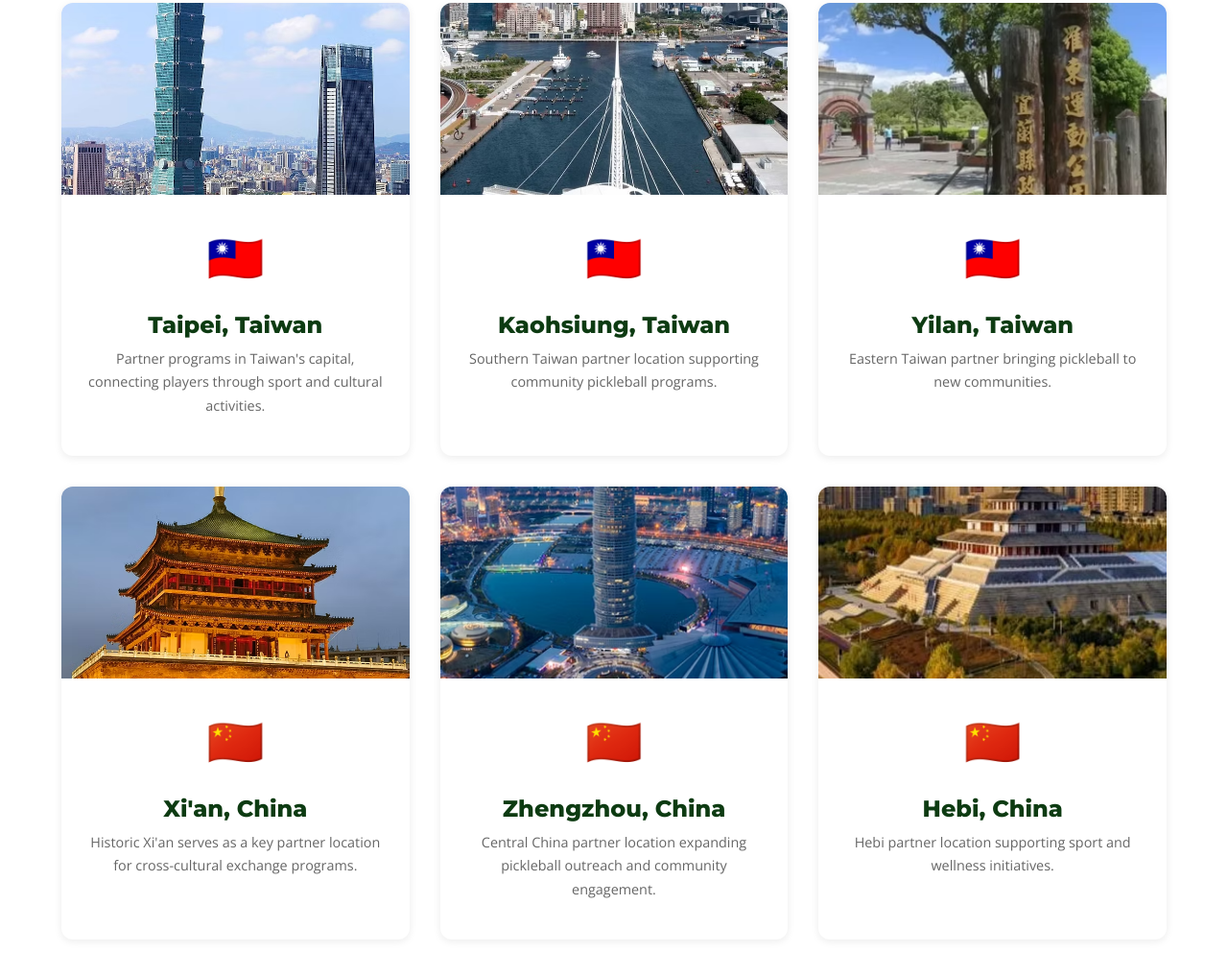
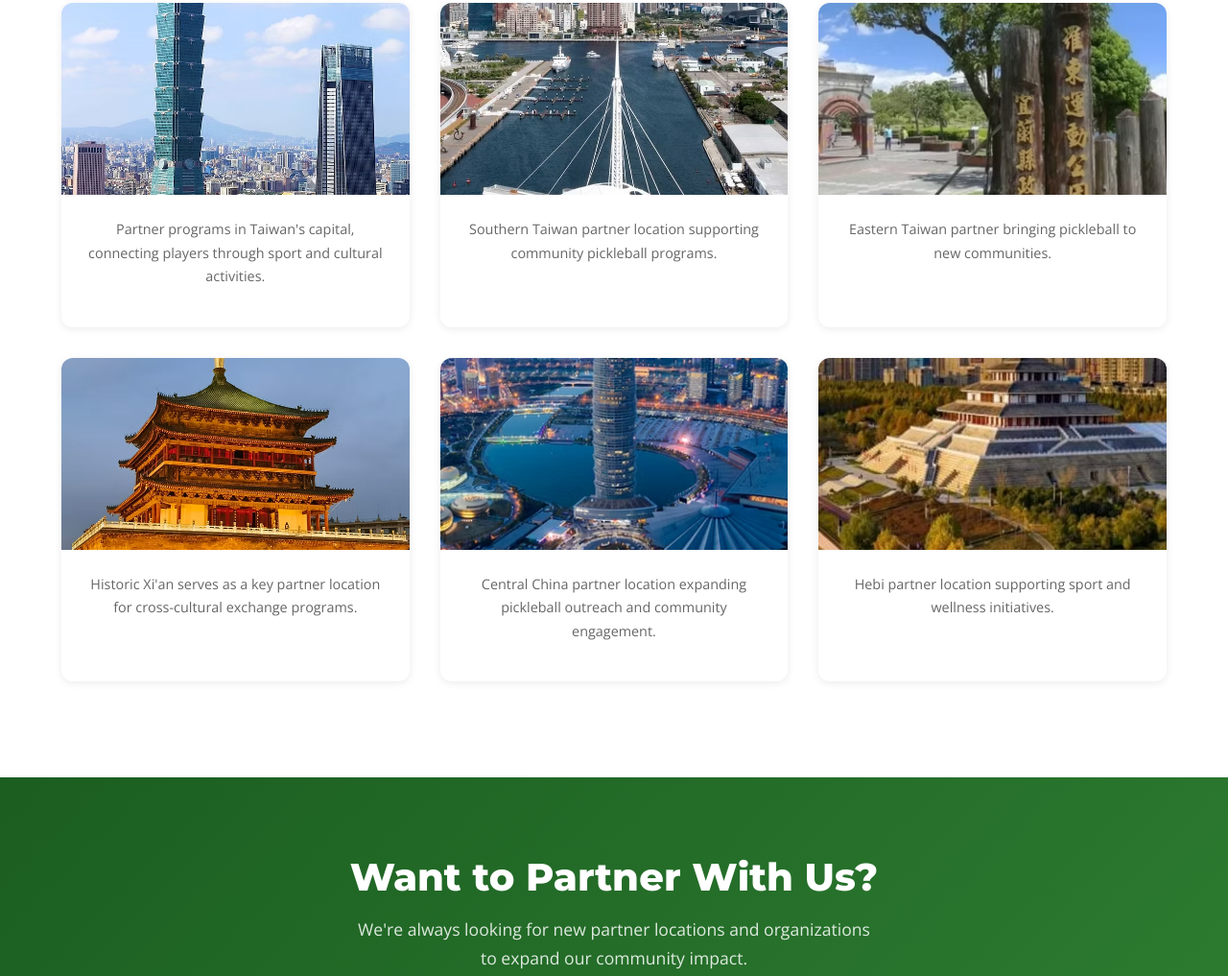
Before and after one commit to CodeSisyphus/potomac-pickleball-site, a plain HTML site: page locations.html in a window 1280 px wide. Shown: the part 1233-2250 px from the top of the page at 96% size. Drawn offline with nearby package versions, Linux system fonts and the light colour scheme.

Commit message:
Remove country flags and city names from location cards
Co-Authored-By: Claude Opus 4.6 <noreply@anthropic.com>

```diff
--- a/locations.html
+++ b/locations.html
@@ -75,48 +75,36 @@
         <div class="location-card fade-in">
           <img src="images/Taipei.avif" alt="Taipei, Taiwan" class="location-img">
           <div class="location-card-body">
-            <div class="location-flag">&#127481;&#127484;</div>
-            <h3>Taipei, Taiwan</h3>
             <p>Partner programs in Taiwan's capital, connecting players through sport and cultural activities.</p>
           </div>
         </div>
         <div class="location-card fade-in">
           <img src="images/Kaohsiung.avif" alt="Kaohsiung, Taiwan" class="location-img">
           <div class="location-card-body">
-            <div class="location-flag">&#127481;&#127484;</div>
-            <h3>Kaohsiung, Taiwan</h3>
             <p>Southern Taiwan partner location supporting community pickleball programs.</p>
           </div>
         </div>
         <div class="location-card fade-in">
           <img src="images/Yilan.avif" alt="Yilan, Taiwan" class="location-img">
           <div class="location-card-body">
-            <div class="location-flag">&#127481;&#127484;</div>
-            <h3>Yilan, Taiwan</h3>
             <p>Eastern Taiwan partner bringing pickleball to new communities.</p>
           </div>
         </div>
         <div class="location-card fade-in">
           <img src="images/Xian.avif" alt="Xi'an, China" class="location-img">
           <div class="location-card-body">
-            <div class="location-flag">&#127464;&#127475;</div>
-            <h3>Xi'an, China</h3>
             <p>Historic Xi'an serves as a key partner location for cross-cultural exchange programs.</p>
           </div>
         </div>
         <div class="location-card fade-in">
           <img src="images/Zhengzhou.avif" alt="Zhengzhou, China" class="location-img">
           <div class="location-card-body">
-            <div class="location-flag">&#127464;&#127475;</div>
-            <h3>Zhengzhou, China</h3>
             <p>Central China partner location expanding pickleball outreach and community engagement.</p>
           </div>
         </div>
         <div class="location-card fade-in">
           <img src="images/Hebi.avif" alt="Hebi, China" class="location-img">
           <div class="location-card-body">
-            <div class="location-flag">&#127464;&#127475;</div>
-            <h3>Hebi, China</h3>
             <p>Hebi partner location supporting sport and wellness initiatives.</p>
           </div>
         </div>
```
